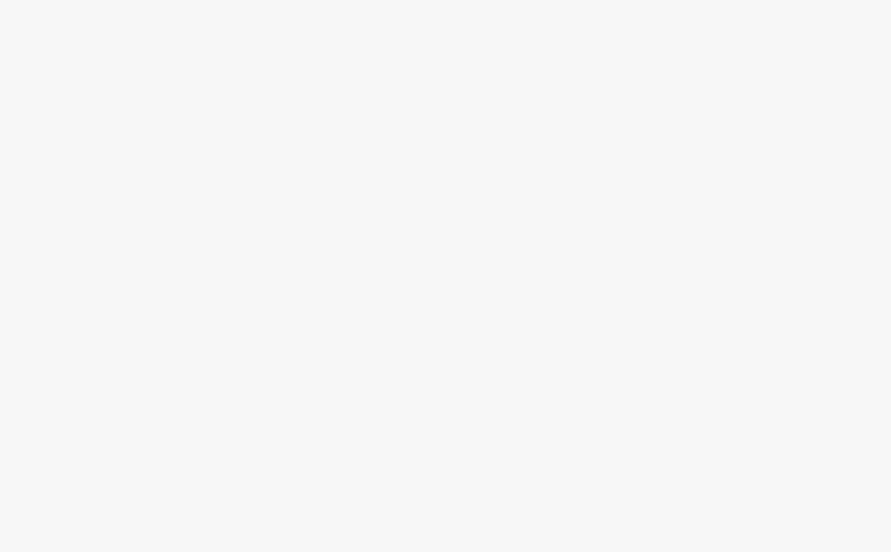
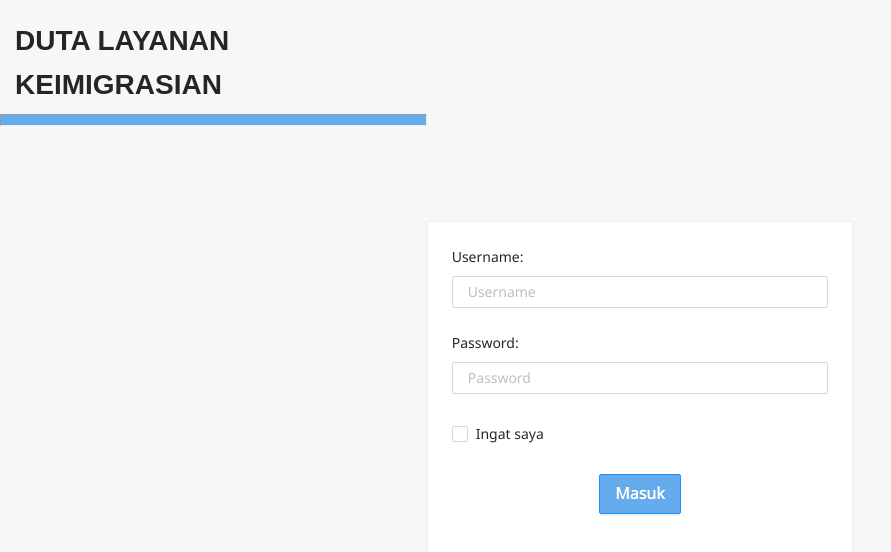
Before and after one commit to kretawiweka/immigration-lobby, a React (Create React App) app: page /login in a window 1280 px wide. Shown: the top 552 px of the page, without its empty margins (0-891 px from the left). Built offline with nearby package versions, Linux system fonts and the light colour scheme.

Commit message:
page login version 22 November 2020

```diff
--- /dev/null
+++ b/src/components/Login/index.jsx
@@ -0,0 +1,63 @@
+import React from 'react';
+import { Form, Input, Button, Checkbox, Row, Col, Card, Title } from 'antd';
+import Icon from '@ant-design/icons';
+
+const Login = () => {
+  return (
+    <>
+      <h1 style={{ marginLeft: 15, marginBottom: 0, fontFamily: "Arial" }}><strong>DUTA LAYANAN<br></br>KEIMIGRASIAN</strong></h1>
+      <Row>
+        <Col span={8}>
+          <hr style={{ height: 10, background: "#64aced" }}></hr>
+        </Col>
+      </Row>
+      <br></br>
+      <br></br>
+      <br></br>
+      <br></br>
+      <Row>
+        <Col span={8}></Col>
+        <Col span={8}>
+          <Card>
+            <Form className="login-form" layout="vertical">
+              <Form.Item label="Username:">
+                <Input
+                  prefix={<Icon type="user" style={{ color: 'rgba(0,0,0,.25)' }} />}
+                  placeholder="Username"
+                />
+              </Form.Item>
+              <Form.Item label="Password:">
+                <Input
+                  prefix={<Icon type="lock" style={{ color: 'rgba(0,0,0,.25)' }} />}
+                  type="password"
+                  placeholder="Password"
+                />
+              </Form.Item>
+              <Row>
+                  <Form.Item>
+                    <Checkbox>Ingat saya</Checkbox>
+                  </Form.Item>
+              </Row>
+              <Row align="center">
+                <Form.Item style={{float: 'right'}}>
+                  <Button
+                    type="primary"
+                    htmlType="submit"
+                    className="login-form-button"
+                    size='large'
+                    style={{ background: "#64aced" }}
+                  >
+                    <strong>Masuk</strong>
+                  </Button>
+                </Form.Item>
+              </Row>
+            </Form>
+          </Card>
+        </Col>
+        <Col span={8}></Col>
+      </Row>
+    </>
+  );
+};
+
+export default Login;
--- /dev/null
+++ b/src/pages/login/index.jsx
@@ -0,0 +1,13 @@
+import React from 'react';
+
+import Login from '../../components/Login';
+
+const LoginPage = () => {
+  return (
+    <>
+      <Login />
+    </>
+  );
+};
+
+export default LoginPage;
--- a/src/routes.js
+++ b/src/routes.js
@@ -1,9 +1,14 @@
 import Home from './pages/home';
+import Login from './pages/login';
 
 const routes = [
   {
     path: '/',
     page: Home
+  },
+  {
+    path: '/login',
+    page: Login
   }
 ];
 
```
